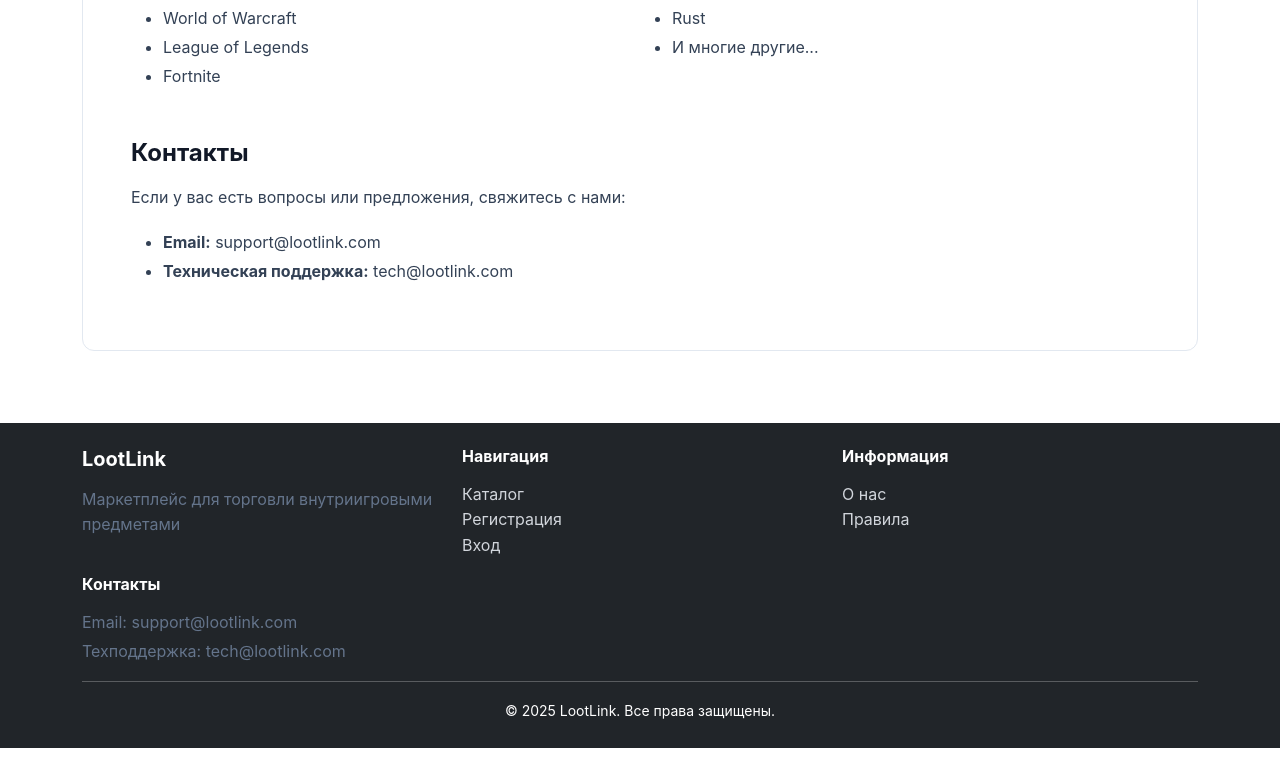
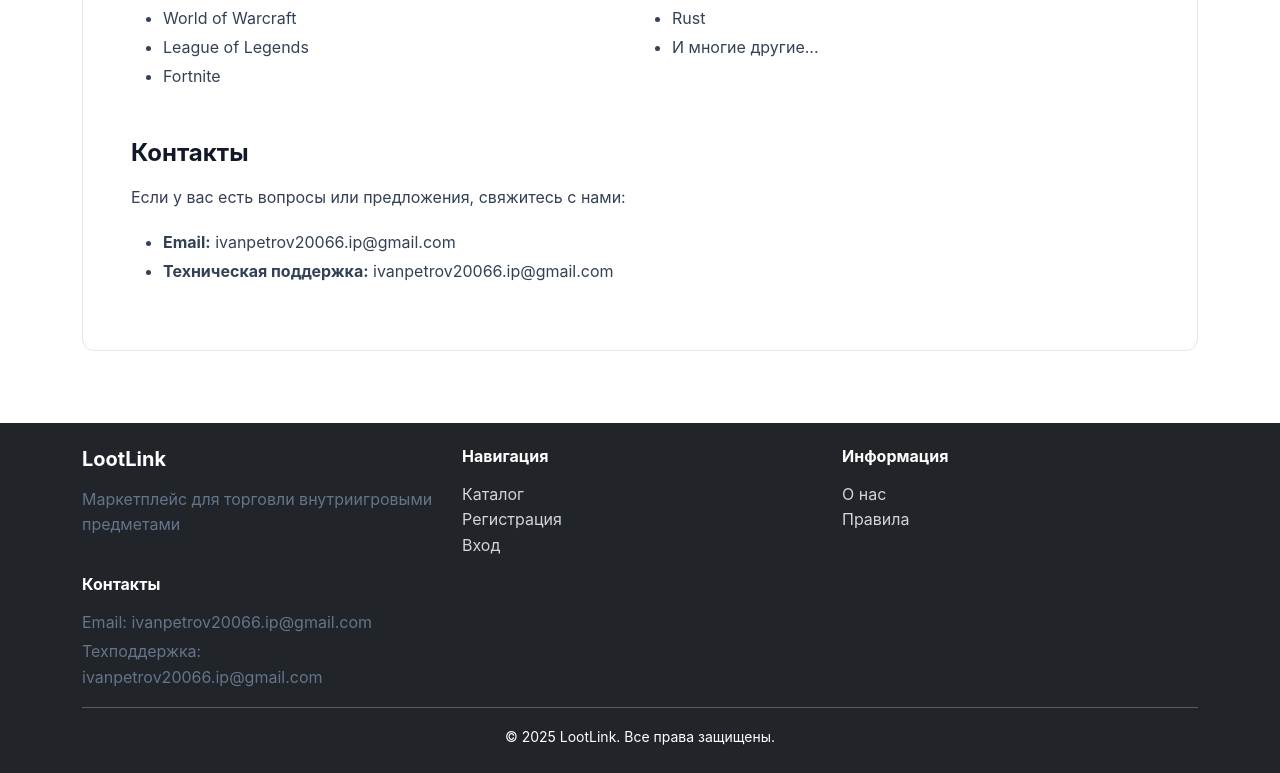
Before and after one commit to reazonvan/LootLink---Marketplace, a Django app: page /about/ in a window 1280 px wide. Shown: the part 1653-2426 px from the top of the page. Before the commit the page ends 2401 px from the top, so only its background shows below. Run offline with Django 4.2, Linux system fonts and the light colour scheme; data that the repository does not hold is empty; parts of the project's set-up code (start-up, migrations or seed data) failed here and were passed over.

Commit message:
fix: фейковые email заменены, добавлены скрипты очистки БД

```diff
--- a/core/seo_utils.py
+++ b/core/seo_utils.py
@@ -94,7 +94,7 @@ def get_organization_schema():
         "logo": "http://91.218.245.178/static/favicon.svg",
         "contactPoint": {
             "@type": "ContactPoint",
-            "email": "support@lootlink.com",
+            "email": "ivanpetrov20066.ip@gmail.com",
             "contactType": "customer service"
         }
     }
--- a/templates/404.html
+++ b/templates/404.html
@@ -25,7 +25,7 @@
                 <div class="mt-5">
                     <p class="text-muted small">
                         Если вы считаете, что это ошибка, пожалуйста,
-                        <a href="mailto:support@lootlink.com">свяжитесь с нами</a>
+                        <a href="mailto:ivanpetrov20066.ip@gmail.com">свяжитесь с нами</a>
                     </p>
                 </div>
             </div>
--- a/templates/base.html
+++ b/templates/base.html
@@ -55,7 +55,7 @@
       "contactPoint": {
         "@type": "ContactPoint",
         "contactType": "Customer Support",
-        "email": "support@lootlink.com"
+        "email": "ivanpetrov20066.ip@gmail.com"
       },
       "sameAs": []
     }
@@ -385,8 +385,8 @@
                 </div>
                 <div class="col-md-4">
                     <h6>Контакты</h6>
-                    <p class="text-muted mb-1">Email: support@lootlink.com</p>
-                    <p class="text-muted mb-0">Техподдержка: tech@lootlink.com</p>
+                    <p class="text-muted mb-1">Email: ivanpetrov20066.ip@gmail.com</p>
+                    <p class="text-muted mb-0">Техподдержка: ivanpetrov20066.ip@gmail.com</p>
                 </div>
             </div>
             <hr class="bg-secondary">
--- a/templates/core/requisites.html
+++ b/templates/core/requisites.html
@@ -44,7 +44,7 @@
 
                         <div class="mb-3">
                             <strong>Техподдержка:</strong><br>
-                            <a href="mailto:support@lootlink.com">support@lootlink.com</a>
+                            <a href="mailto:ivanpetrov20066.ip@gmail.com">ivanpetrov20066.ip@gmail.com</a>
                         </div>
                     </div>
 
--- a/templates/pages/about.html
+++ b/templates/pages/about.html
@@ -127,8 +127,8 @@
         <h3 class="mt-5">Контакты</h3>
         <p>Если у вас есть вопросы или предложения, свяжитесь с нами:</p>
         <ul>
-            <li><strong>Email:</strong> support@lootlink.com</li>
-            <li><strong>Техническая поддержка:</strong> tech@lootlink.com</li>
+            <li><strong>Email:</strong> ivanpetrov20066.ip@gmail.com</li>
+            <li><strong>Техническая поддержка:</strong> ivanpetrov20066.ip@gmail.com</li>
         </ul>
     </div>
 </div>
--- a/templates/pages/faq.html
+++ b/templates/pages/faq.html
@@ -67,7 +67,7 @@
         <div class="card-body text-center">
             <h4>Не нашли ответ на свой вопрос?</h4>
             <p>Свяжитесь с нашей службой поддержки</p>
-            <a href="mailto:support@lootlink.com" class="btn btn-primary">
+            <a href="mailto:ivanpetrov20066.ip@gmail.com" class="btn btn-primary">
                 <i class="bi bi-envelope"></i> Написать в поддержку
             </a>
         </div>
```
